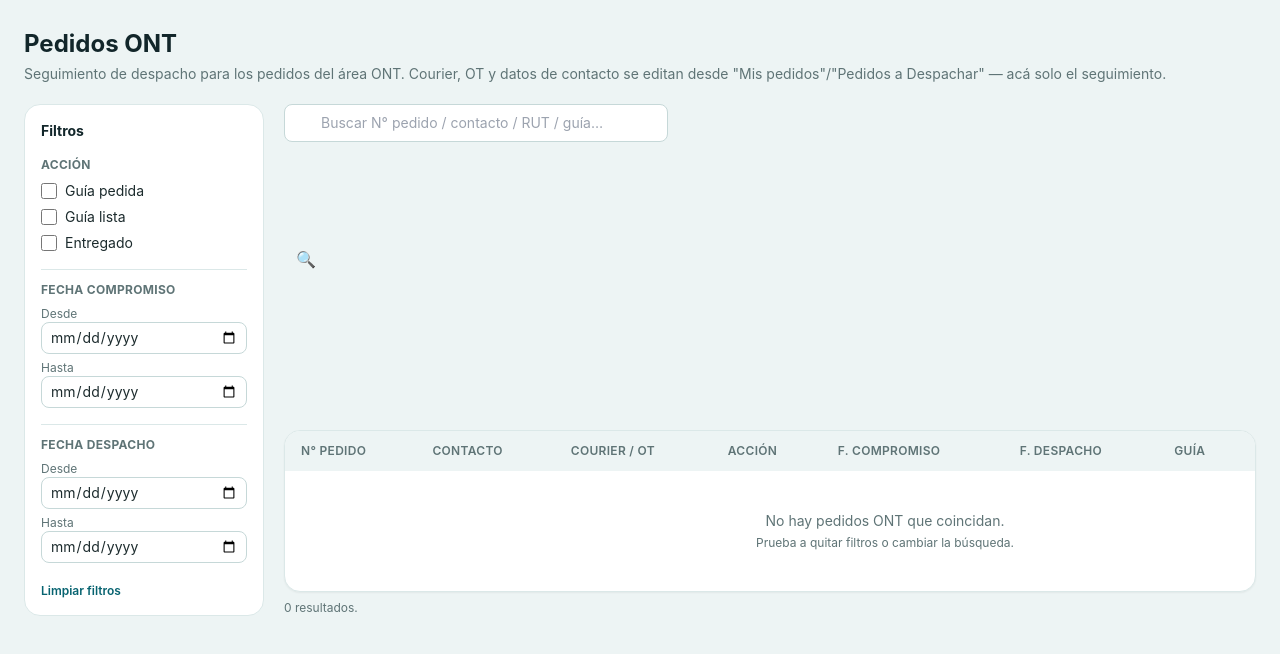
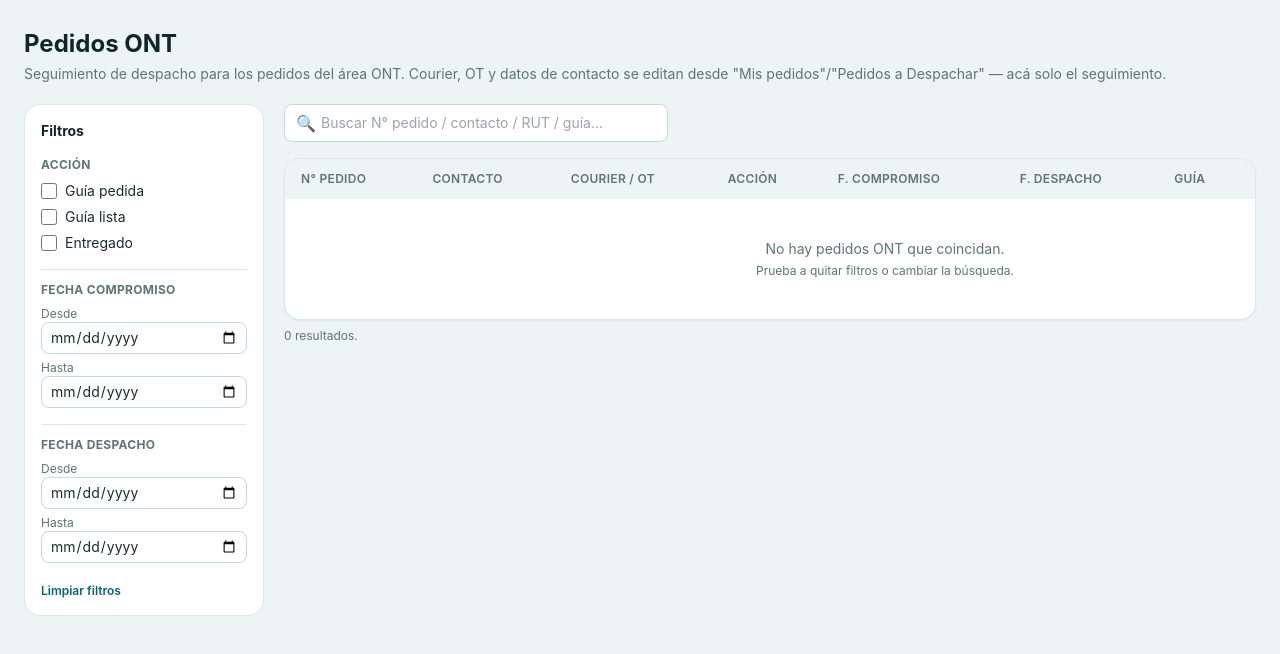
Before and after one commit to FelipeMv2301/Gestor-BQ, a Django app: page /ont/ in a window 1280 px wide. Shown: the part 61-715 px from the top of the page. Run offline with Django 5.2, Linux system fonts and the light colour scheme; the visitor is signed in with stand-in values (Sample User, id 1); data that the repository does not hold is empty; style sheets or scripts are compiled from the project's sources.

Commit message:
fix: diseño de tabla

```diff
--- a/seguimientoOnt/templates/seguimientoOnt/lista_ont.html
+++ b/seguimientoOnt/templates/seguimientoOnt/lista_ont.html
@@ -39,7 +39,7 @@
     </aside>
 
     <div class="flex flex-col gap-4 min-w-0">
-      <div class="relative flex-1 min-w-[12rem] max-w-sm">
+      <div class="relative min-w-[12rem] max-w-sm">
         <input type="search" name="q" value="{{ q }}" placeholder="Buscar N° pedido / contacto / RUT / guía…"
                class="w-full text-sm rounded-lg border border-linestrong bg-field text-body pl-9 pr-3 py-2 focus:border-brand focus:outline-none">
         <span class="absolute left-3 top-1/2 -translate-y-1/2 text-muted">🔍</span>
```
